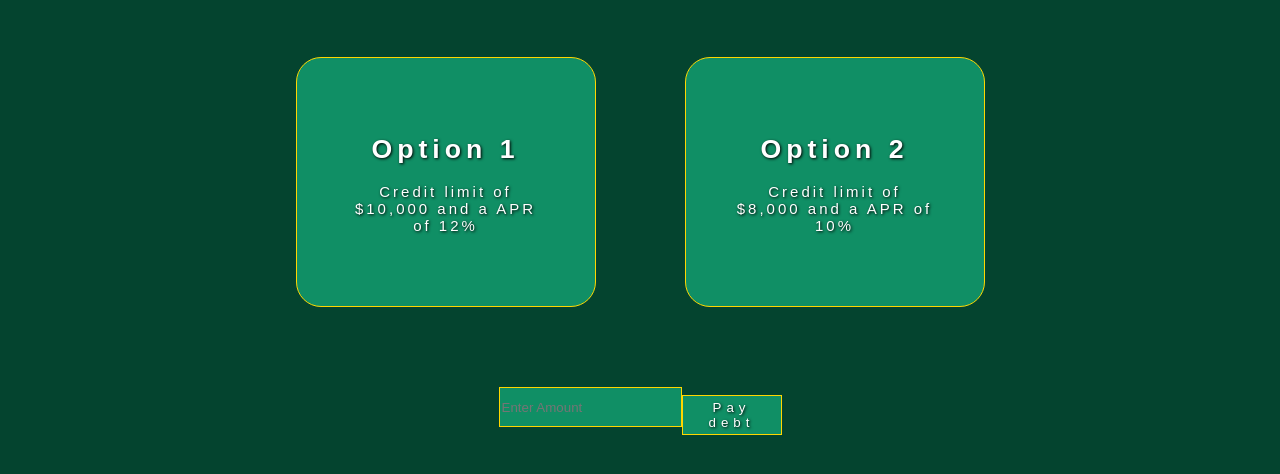
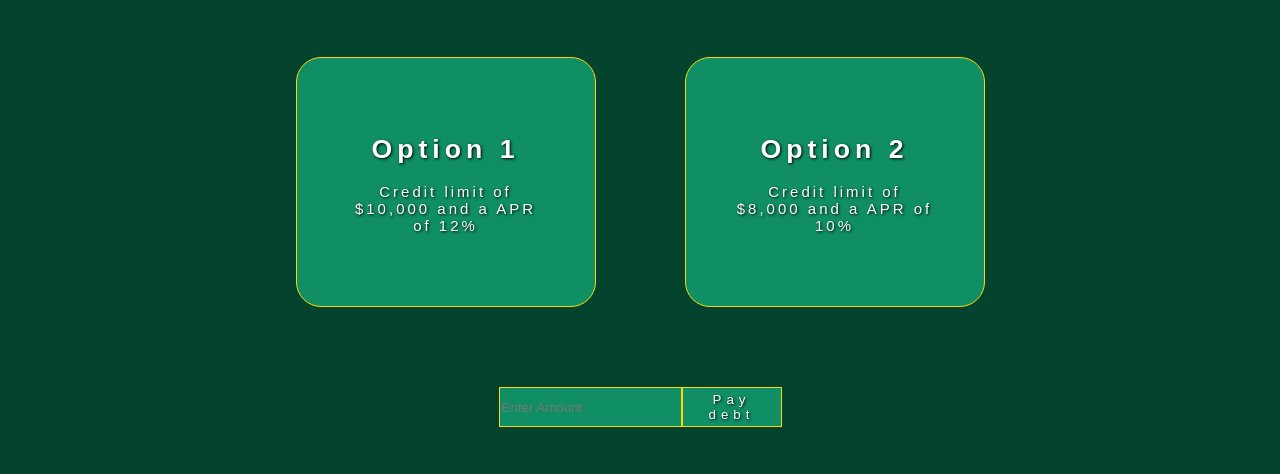
Before and after one commit to SpectualDomino/SpectualDomino.github.io, a plain HTML site: page game1.html in a window 1280 px wide. Shown: the part 252-726 px from the top of the page. Drawn offline with Linux system fonts and the light colour scheme.

Commit message:
Pls Work

```diff
--- a/game1.html
+++ b/game1.html
@@ -39,12 +39,14 @@
             </div>
         </center>
     </div>
+    <div id="container2">
     <center id="payBtnContainer">
         <input type="text" placeholder="Enter Amount" id="removeDebt">
         <Button id="payDebt">
             Pay debt
         </Button>
     </center>
+    </div>
     <script src="code.js"></script>
 </body>
 </html>
--- a/style.css
+++ b/style.css
@@ -80,8 +80,13 @@ img{
 }
 #payBtnContainer{
     display: flex;
+    justify-content: baseline;
+    align-items: center;
+}
+#container2{
+    display: flex;
     justify-content: center;
-    align-items: baseline;
+    align-items: center;
 }
 #removeDebt{
     height: 36px;
```
